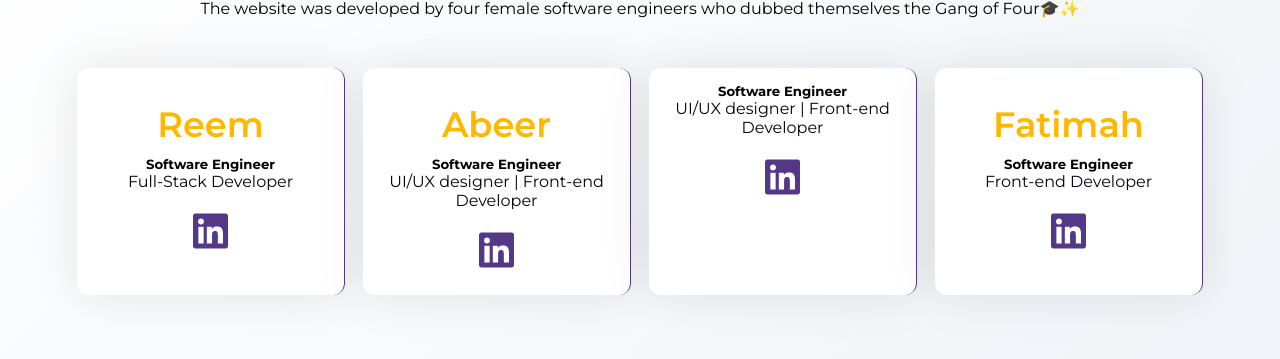
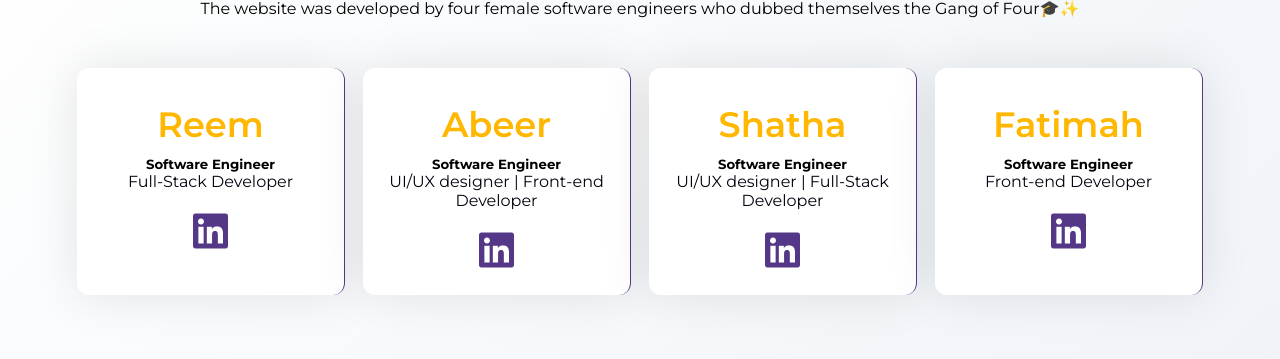
Before and after one commit to ShathaFA/UserMicro, a Django app: page / in a window 1280 px wide. Shown: the part 2750-3109 px from the top of the page. Run offline with Django 5.2, Linux system fonts and the light colour scheme.

Commit message:
Update home.html

```diff
--- a/ohAllahHelpUs-main/Users/userProfile/templates/home.html
+++ b/ohAllahHelpUs-main/Users/userProfile/templates/home.html
@@ -185,9 +185,10 @@
         </div>
 
         <div class="profile">
+         <h2 class="foun-name">Shatha</h2>
 
             <h5 class="foun-major">Software Engineer</h5>
-            <p class="foun-job">UI/UX designer | Front-end Developer</p>
+            <p class="foun-job">UI/UX designer | Full-Stack Developer</p>
             <div class="pro-links">
                 <a href="https://www.linkedin.com/in/shatha-faraj-363bb4191/"><i class="fa-brands fa-linkedin"
                         style="color: #543786;"></i></a>
```
